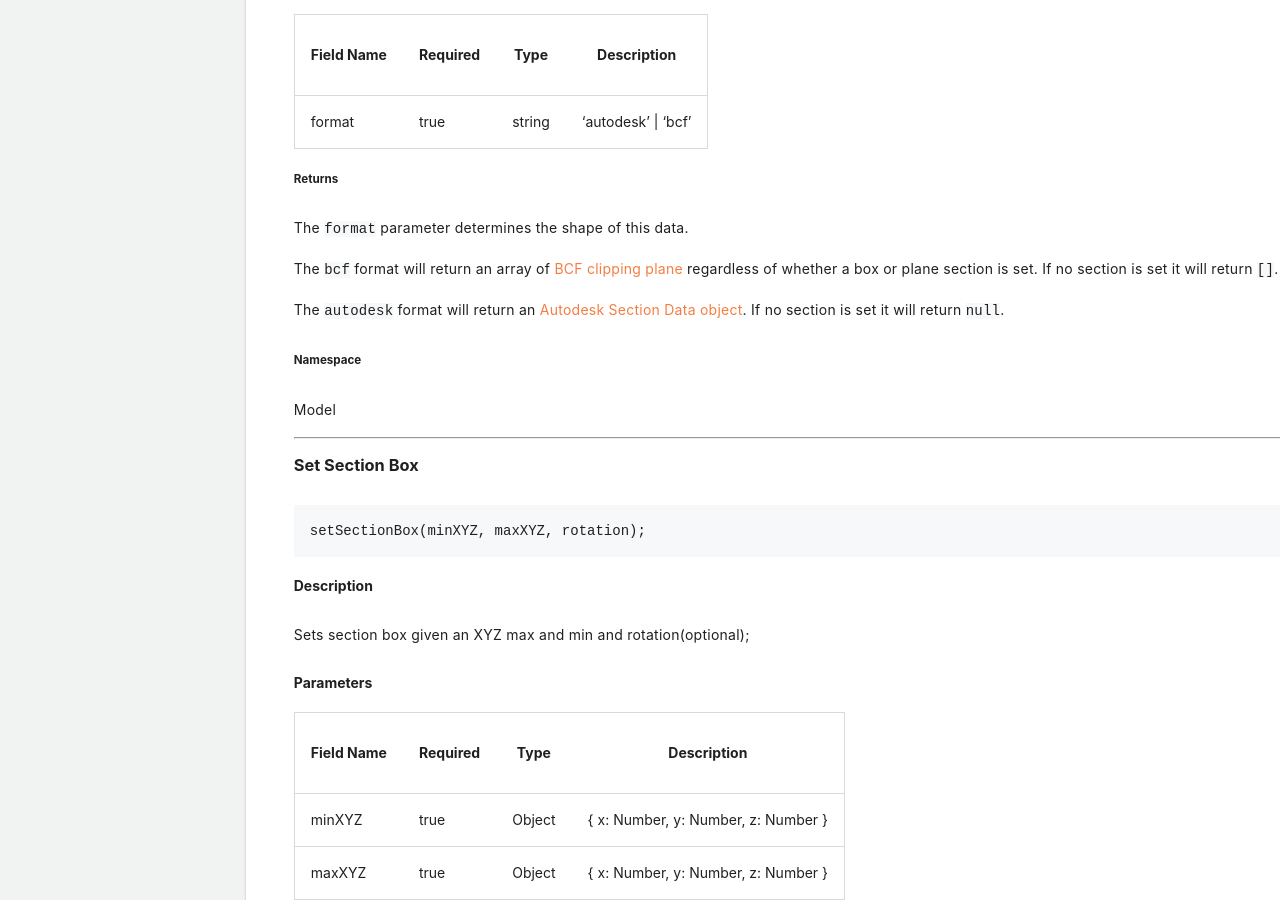
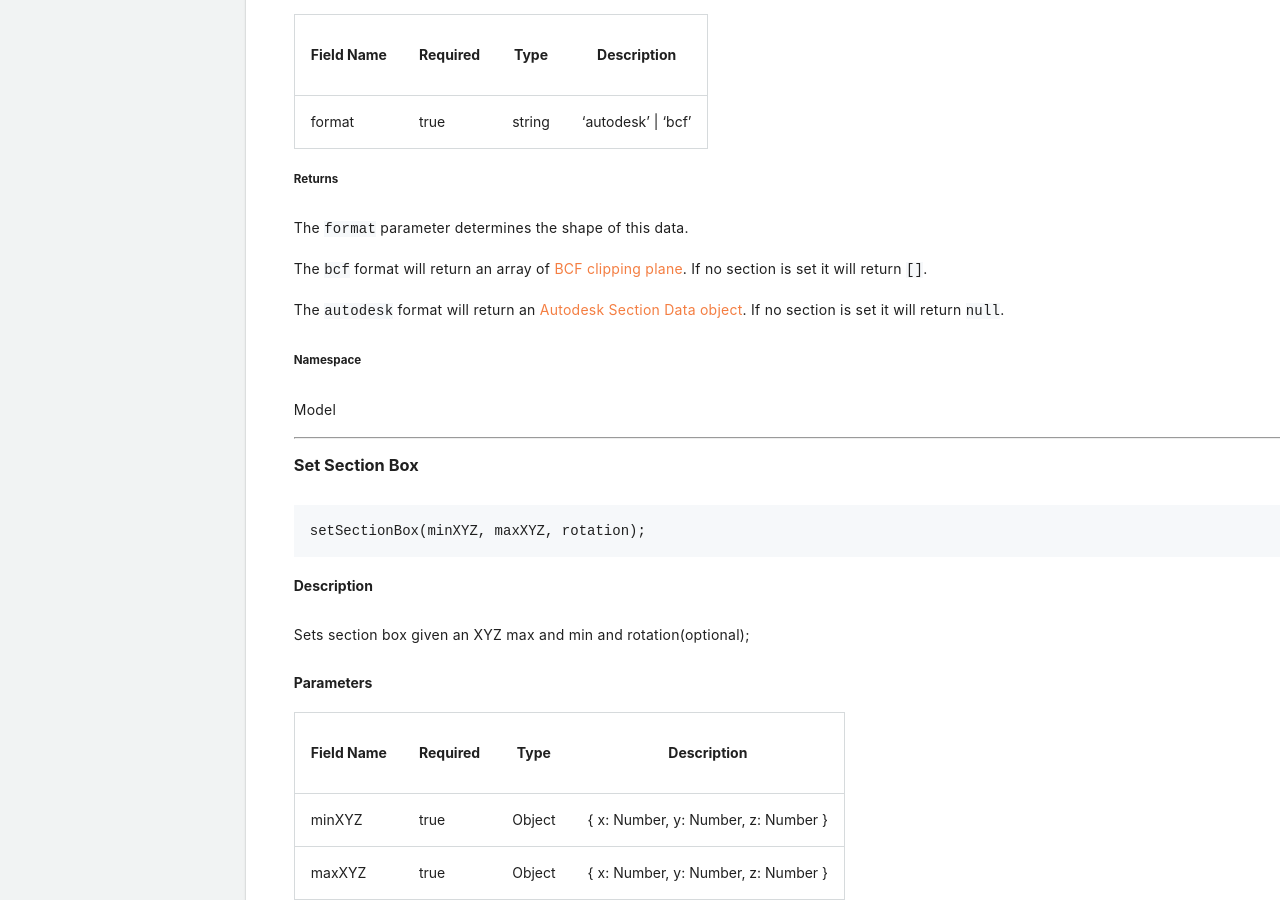
Before and after one commit to procore/documentation, a Jekyll site: the page built from bim_webviewer/bim_web_viewer.md, in a window 1280 px wide and 900 px high, scrolled down 39837 px. Built offline with Jekyll 4.4.1, drawn with Linux system fonts in a browser that asks for light colours; comment, search, counter and statistics services are not loaded.

Commit message:
Update bim_webviewer/bim_web_viewer.md

```diff
--- a/bim_webviewer/bim_web_viewer.md
+++ b/bim_webviewer/bim_web_viewer.md
@@ -1953,7 +1953,7 @@ Returns the current sectioning information as set by the Section Box tool or the
 
 The `format` parameter determines the shape of this data.
 
-The `bcf` format will return an array of [BCF clipping plane](#bcf-clipping-plane) regardless of whether a box or plane section is set. If no section is set it will return `[]`.
+The `bcf` format will return an array of [BCF clipping plane](#bcf-clipping-plane). If no section is set it will return `[]`.
 
 The `autodesk` format will return an [Autodesk Section Data object](#autodesk-section-data). If no section is set it will return `null`.
 
```
